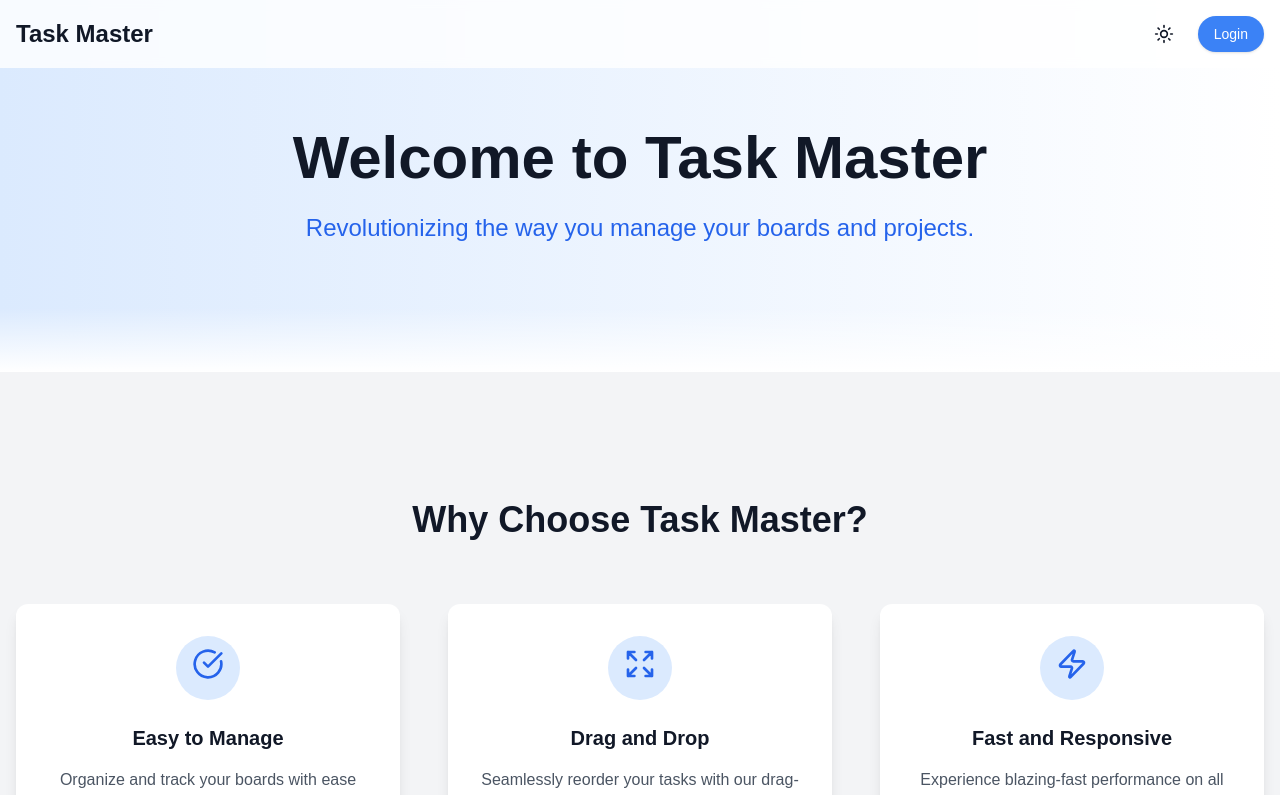
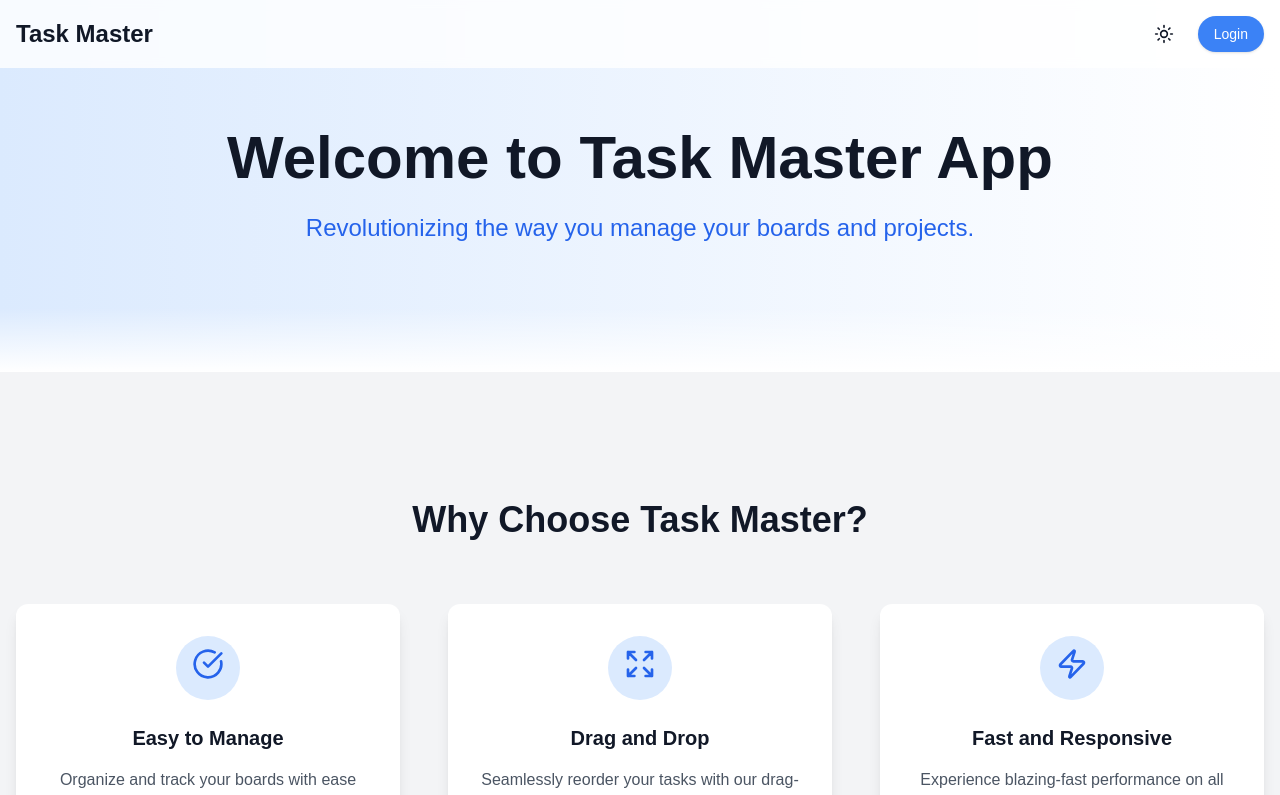
Before and after one commit to HesamMirzaie/trello-app, a React (Vite) app: page / in a window 1280 px wide. Shown: the top 795 px of the page. Built offline with nearby package versions, Linux system fonts and the light colour scheme; a web font is replaced by a local one.

Commit message:
change title

```diff
--- a/src/pages/HomePage.tsx
+++ b/src/pages/HomePage.tsx
@@ -91,7 +91,7 @@ export const HomePage = () => {
               isDarkMode ? 'text-white' : 'text-gray-900'
             }`}
           >
-            Welcome to Task Master
+            Welcome to Task Master App
           </h1>
           <p
             className={`mt-6 text-xl sm:text-2xl max-w-3xl mx-auto ${
```
